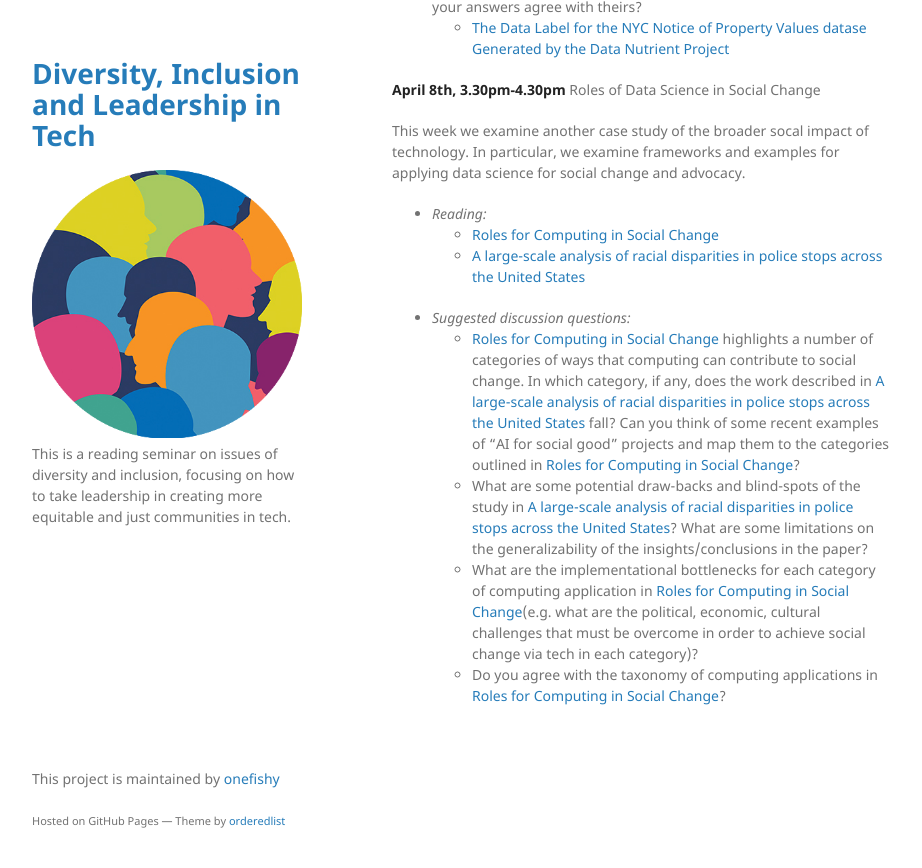
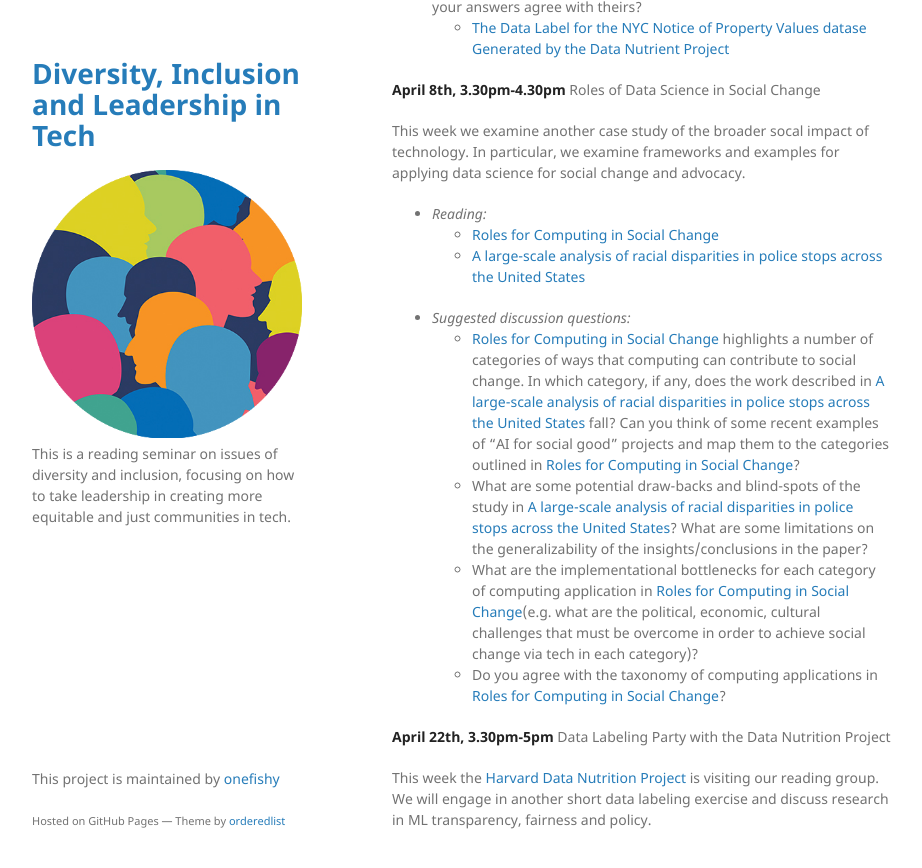
Before and after one commit to onefishy/DIL_in_tech, a Jekyll site: the page built from reading_group.md, in a window 1280 px wide and 900 px high, scrolled down 4094 px. Shown: the top 868 px of the window, without its empty margins (178-1100 px from the left). Built offline with Jekyll 4.4.1, drawn with Linux system fonts in a browser that asks for light colours; our own code applies the rules of GitHub Pages for plain Markdown files.

Commit message:
Update reading_group.md

```diff
--- a/reading_group.md
+++ b/reading_group.md
@@ -102,3 +102,8 @@ This week we examine another case study of the broader socal impact of technolog
   - What are some potential draw-backs and blind-spots of the study in [A large-scale analysis of racial disparities in police stops across the United States](https://5harad.com/papers/100M-stops.pdf)? What are some limitations on the generalizability of the insights/conclusions in the paper?
   - What are the implementational bottlenecks for each category of computing application in [Roles for Computing in Social Change](https://dl.acm.org/doi/pdf/10.1145/3351095.3372871)(e.g. what are the political, economic, cultural challenges that must be overcome in order to achieve social change via tech in each category)?
   - Do you agree with the taxonomy of computing applications in [Roles for Computing in Social Change](https://dl.acm.org/doi/pdf/10.1145/3351095.3372871)?
+
+
+**April 22th, 3.30pm-5pm** Data Labeling Party with the Data Nutrition Project
+
+This week the [Harvard Data Nutrition Project](https://datanutrition.org) is visiting our reading group. We will engage in another short data labeling exercise and discuss research in ML transparency, fairness and policy.
```
